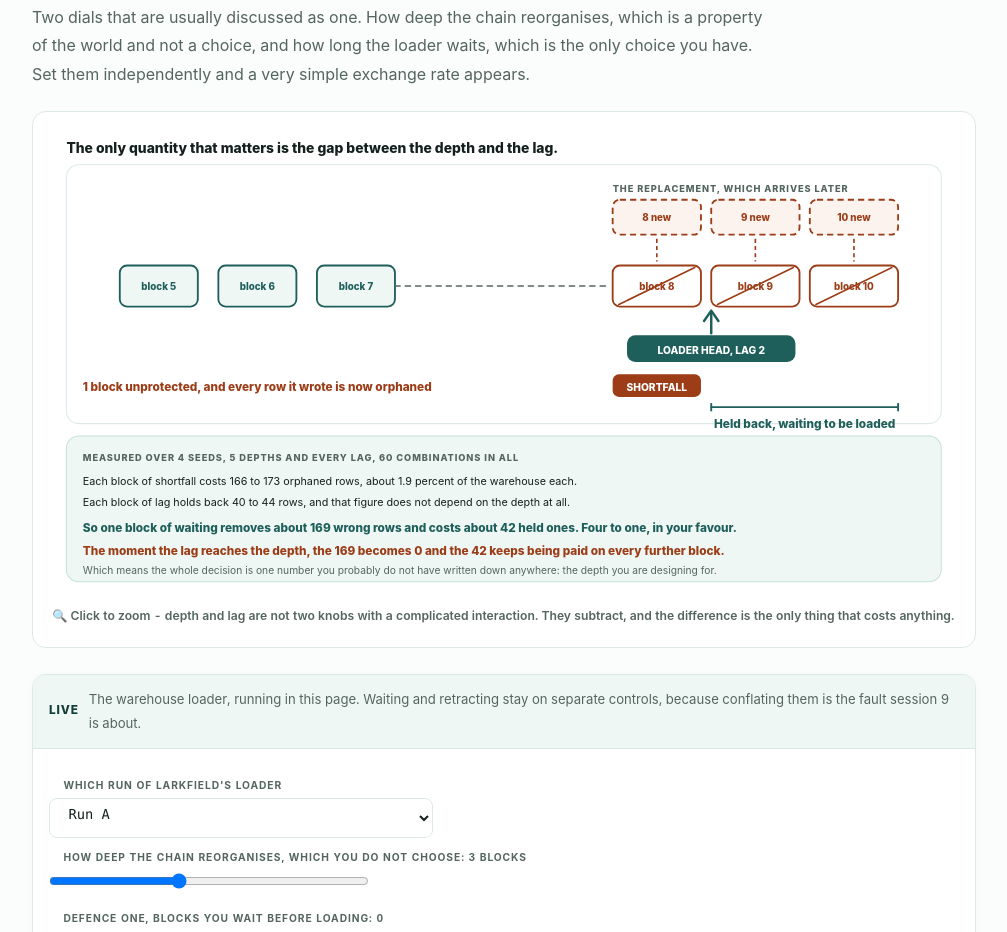
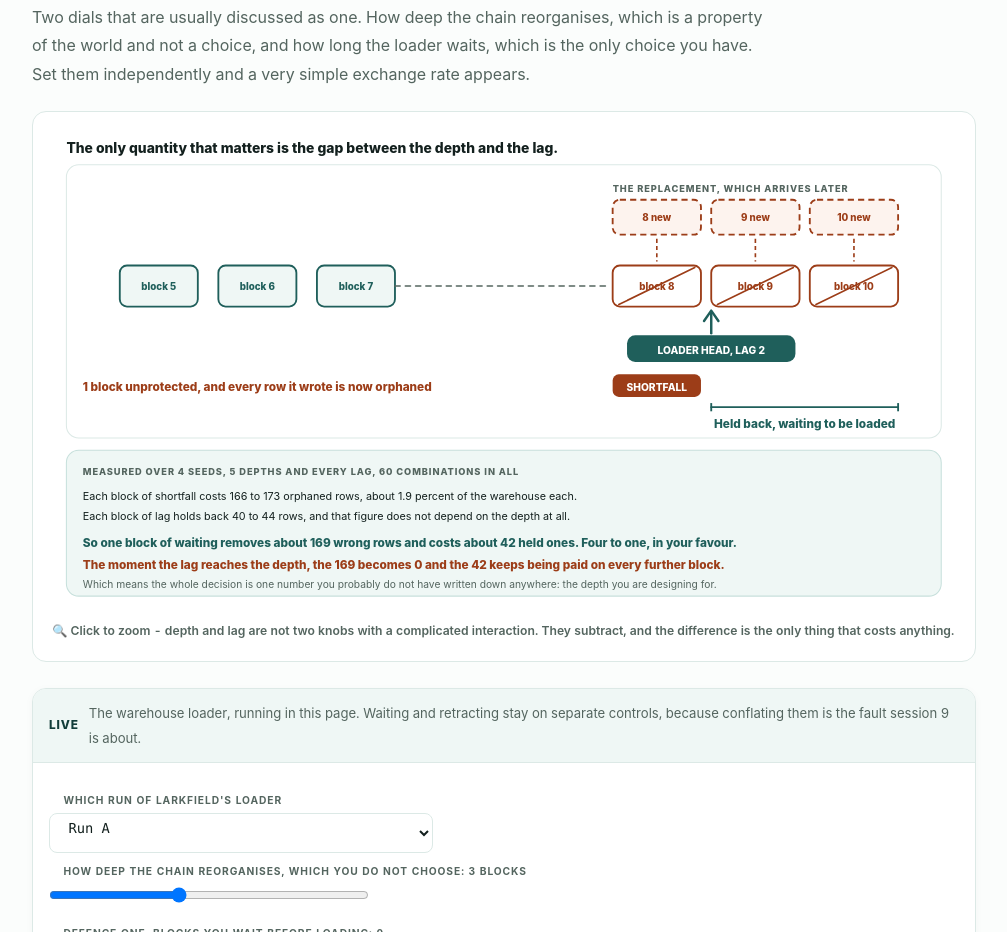
Before and after one commit to phoebefu6/learn-web3-with-phoebe, a plain HTML site: page courses/p10-the-larkfield-bench.html in a window 1280 px wide. Shown: the part 3990-4922 px from the top of the page, without its empty margins (136-1143 px from the left). Drawn offline with Linux system fonts and the light colour scheme.

Commit message:
Figure geometry: no line through a label, nothing out of its box
Fixes every figure defect the CTM-correct scan found on this course (labels
crossed by lines, text overflowing its box, overlapping rects), plus the
problems visible only in screenshots: connectors through boxes, touching
labels, and text a CSS rule had made unreadable on its fill. Wording and
palette unchanged except where a label had to shorten to fit.

Co-Authored-By: Claude Opus 5.5 <noreply@anthropic.com>

```diff
--- a/courses/p10-the-larkfield-bench.html
+++ b/courses/p10-the-larkfield-bench.html
@@ -246,7 +246,7 @@
     <p class="lede">Two dials that are usually discussed as one. How deep the chain reorganises, which is a property of the world and not a choice, and how long the loader waits, which is the only choice you have. Set them independently and a very simple exchange rate appears.</p>
 
     <figure class="zoomable">
-      <svg viewBox="0 0 880 452" xmlns="http://www.w3.org/2000/svg" role="img" aria-label="Hand drawn schematic of a loader running behind a chain tip. A row of blocks runs left to right. The last three are crossed through and redrawn above as replacements, marking a three block reorganisation. A loader head sits two blocks behind the tip, labelled finality lag of two. The band between the loader head and the start of the replaced region is labelled the shortfall, depth minus lag, and the rows written inside it are marked as orphaned because they were loaded from blocks that no longer exist and nothing errors. The band between the loader head and the tip is labelled rows held back. Underneath, a measured band states that across four seeds, five depths and every lag, each block of shortfall costs between 166 and 173 orphaned rows, about 1.9 percent of the warehouse, while each block of lag holds back between 40 and 44 rows regardless of the depth. So a block of waiting removes about 169 wrong rows and costs about 42 held rows until the lag reaches the depth, after which the 42 is still paid and the 169 is zero.">
+      <svg viewBox="0 0 880 466" xmlns="http://www.w3.org/2000/svg" role="img" aria-label="Hand drawn schematic of a loader running behind a chain tip. A row of blocks runs left to right. The last three are crossed through and redrawn above as replacements, marking a three block reorganisation. A loader head sits two blocks behind the tip, labelled finality lag of two. The band between the loader head and the start of the replaced region is labelled the shortfall, depth minus lag, and the rows written inside it are marked as orphaned because they were loaded from blocks that no longer exist and nothing errors. The band between the loader head and the tip is labelled rows held back. Underneath, a measured band states that across four seeds, five depths and every lag, each block of shortfall costs between 166 and 173 orphaned rows, about 1.9 percent of the warehouse, while each block of lag holds back between 40 and 44 rows regardless of the depth. So a block of waiting removes about 169 wrong rows and costs about 42 held rows until the lag reaches the depth, after which the 42 is still paid and the 169 is zero.">
         <style>
           .p10bH { font: 800 13.5px Inter, sans-serif; fill: #13201E; }
           .p10bL { font: 800 9px Inter, sans-serif; fill: #54655F; letter-spacing: .1em; }
@@ -261,7 +261,7 @@
 
         <text class="p10bH" x="14" y="20">The only quantity that matters is the gap between the depth and the lag.</text>
 
-        <rect x="14" y="32" width="852" height="252" rx="12" fill="#FFFFFF" stroke="#DCE9E6"></rect>
+        <rect x="14" y="32" width="852" height="266" rx="12" fill="#FFFFFF" stroke="#DCE9E6"></rect>
 
         <!-- replacement blocks drawn above -->
         <text class="p10bL" x="546" y="58">THE REPLACEMENT, WHICH ARRIVES LATER</text>
@@ -288,9 +288,9 @@
         <rect x="642" y="130" width="86" height="40" rx="7" fill="#FFFFFF" stroke="#9C3D18" stroke-width="1.8"></rect>
         <rect x="738" y="130" width="86" height="40" rx="7" fill="#FFFFFF" stroke="#9C3D18" stroke-width="1.8"></rect>
 
-        <path d="M552 168 L 626 132" fill="none" stroke="#9C3D18" stroke-width="1.6" stroke-linecap="round"></path>
-        <path d="M648 168 L 722 132" fill="none" stroke="#9C3D18" stroke-width="1.6" stroke-linecap="round"></path>
-        <path d="M744 168 L 818 132" fill="none" stroke="#9C3D18" stroke-width="1.6" stroke-linecap="round"></path>
+        <path data-strike="1" d="M552 168 L 626 132" fill="none" stroke="#9C3D18" stroke-width="1.6" stroke-linecap="round"></path>
+        <path data-strike="1" d="M648 168 L 722 132" fill="none" stroke="#9C3D18" stroke-width="1.6" stroke-linecap="round"></path>
+        <path data-strike="1" d="M744 168 L 818 132" fill="none" stroke="#9C3D18" stroke-width="1.6" stroke-linecap="round"></path>
 
         <text class="p10bR" x="589" y="154" text-anchor="middle">block 8</text>
         <text class="p10bR" x="685" y="154" text-anchor="middle">block 9</text>
@@ -316,13 +316,13 @@
         <text class="p10bN" x="733" y="288" text-anchor="middle">Held back, waiting to be loaded</text>
 
         <!-- MEASURED BAND -->
-        <rect x="14" y="296" width="852" height="142" rx="12" fill="#EFF7F5" stroke="#C7E0DC"></rect>
-        <text class="p10bL" x="30" y="320">MEASURED OVER 4 SEEDS, 5 DEPTHS AND EVERY LAG, 60 COMBINATIONS IN ALL</text>
-        <text class="p10bB" x="30" y="344">Each block of shortfall costs 166 to 173 orphaned rows, about 1.9 percent of the warehouse each.</text>
-        <text class="p10bB" x="30" y="364">Each block of lag holds back 40 to 44 rows, and that figure does not depend on the depth at all.</text>
-        <text class="p10bN" x="30" y="390">So one block of waiting removes about 169 wrong rows and costs about 42 held ones. Four to one, in your favour.</text>
-        <text class="p10bK" x="30" y="412">The moment the lag reaches the depth, the 169 becomes 0 and the 42 keeps being paid on every further block.</text>
-        <text class="p10bM" x="30" y="430">Which means the whole decision is one number you probably do not have written down anywhere: the depth you are designing for.</text>
+        <rect x="14" y="310" width="852" height="142" rx="12" fill="#EFF7F5" stroke="#C7E0DC"></rect>
+        <text class="p10bL" x="30" y="334">MEASURED OVER 4 SEEDS, 5 DEPTHS AND EVERY LAG, 60 COMBINATIONS IN ALL</text>
+        <text class="p10bB" x="30" y="358">Each block of shortfall costs 166 to 173 orphaned rows, about 1.9 percent of the warehouse each.</text>
+        <text class="p10bB" x="30" y="378">Each block of lag holds back 40 to 44 rows, and that figure does not depend on the depth at all.</text>
+        <text class="p10bN" x="30" y="404">So one block of waiting removes about 169 wrong rows and costs about 42 held ones. Four to one, in your favour.</text>
+        <text class="p10bK" x="30" y="426">The moment the lag reaches the depth, the 169 becomes 0 and the 42 keeps being paid on every further block.</text>
+        <text class="p10bM" x="30" y="444">Which means the whole decision is one number you probably do not have written down anywhere: the depth you are designing for.</text>
       </svg>
       <figcaption>🔍 Click to zoom - depth and lag are not two knobs with a complicated interaction. They subtract, and the difference is the only thing that costs anything.</figcaption>
     </figure>
```
Also changed, not shown: courses/a1-the-data-is-public-now.html (+1 -1 lines), courses/p7-designing-for-retraction.html (+2 -2 lines).
